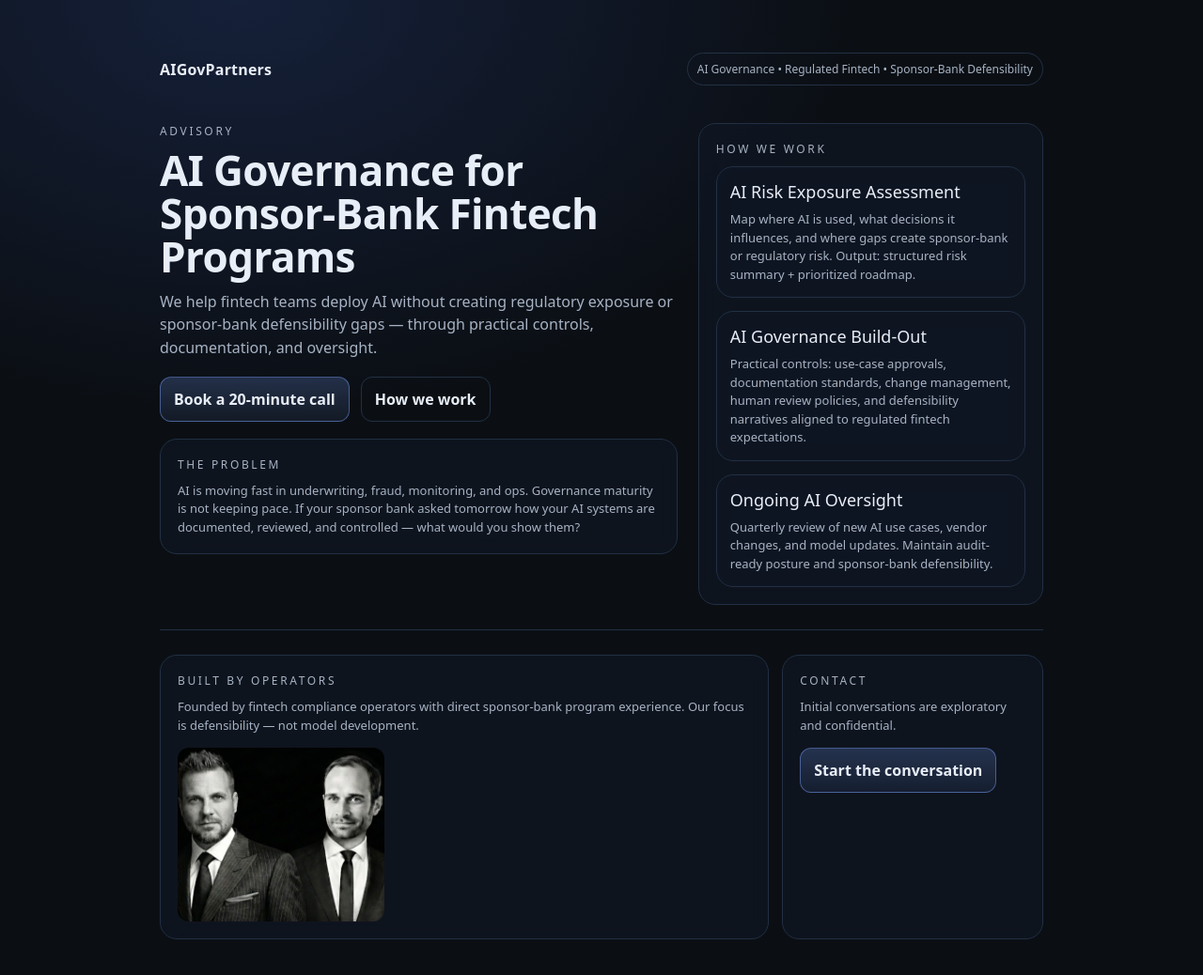
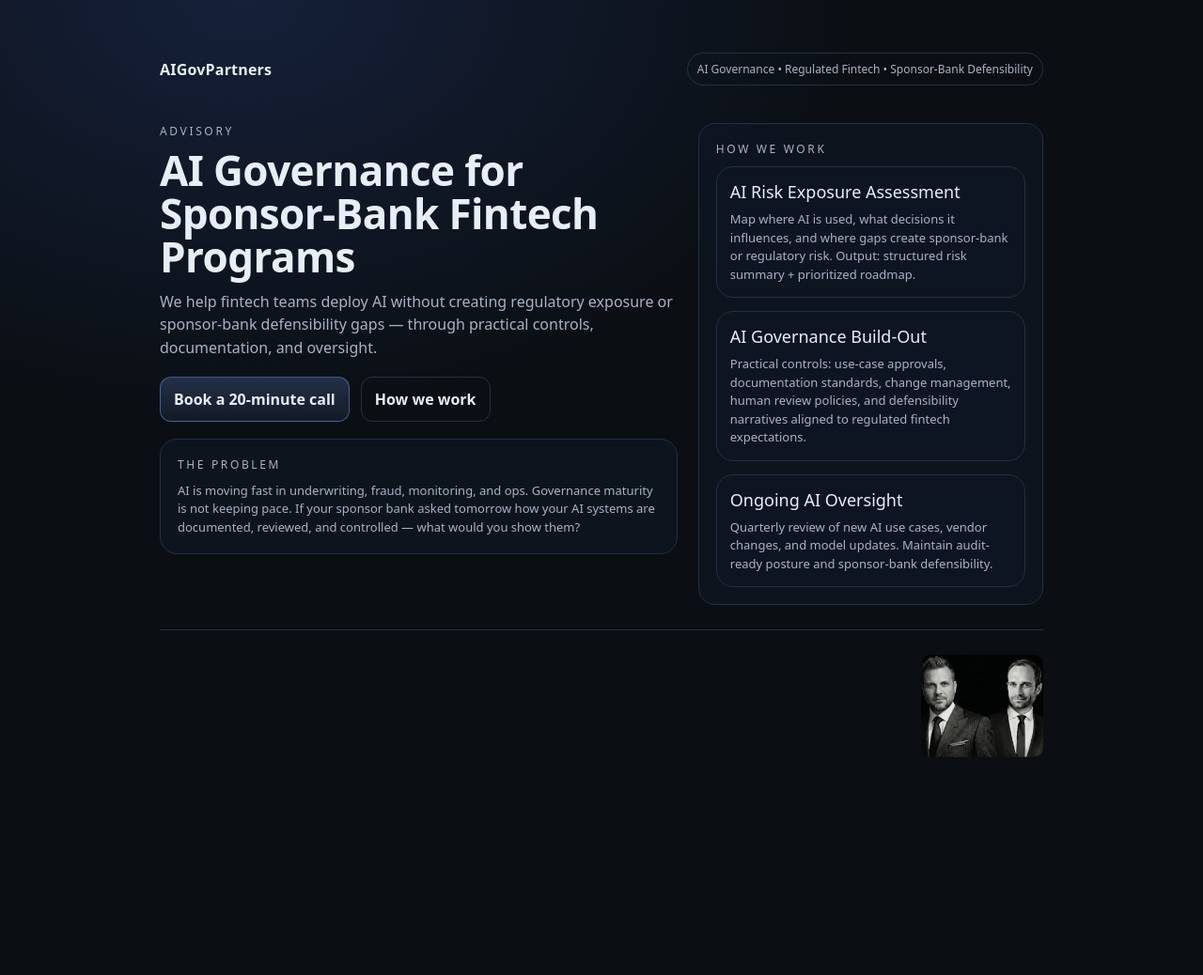
Before and after one commit to brewercrewer/aigovpartners, a plain HTML site: page index.html in a window 1280 px wide. Shown: the whole page at 94% size. After the commit the page ends 862 px from the top, so only its background shows below. Drawn offline with Linux system fonts and the light colour scheme.

Commit message:
Update index.html

```diff
--- a/index.html
+++ b/index.html
@@ -107,38 +107,8 @@
 
     <hr />
 
-<div style="display:grid; grid-template-columns: 1.4fr 0.6fr; gap:14px;">
-  <div class="card">
-    <div class="kicker">Built by operators</div>
-    <p class="small">
-      Founded by fintech compliance operators with direct sponsor-bank program experience.
-      Our focus is defensibility — not model development.
-    </p>
-
-    <div style="margin-top:14px;">
-      <img src="founders.png"
-           alt="AIGovPartners Founders"
-           style="max-width:220px; width:100%; border-radius:12px; display:block;">
-    </div>
-  </div>
-
-  <div class="card">
-    <div class="kicker">Contact</div>
-    <p class="small">
-      Initial conversations are exploratory and confidential.
-    </p>
-
-    <div style="margin-top:14px;">
-      <a class="btn primary"
-         href="mailto:hello@aigovpartners.com?subject=Intro%20Call%20%E2%80%94%20AIGovPartners">
-        Start the conversation
-      </a>
-    </div>
-  </div>
+<div style="display:flex; justify-content:flex-end; margin-top:10px;">
+  <img src="founders.png"
+       alt="AIGovPartners Founders"
+       style="max-width:130px; width:100%; border-radius:10px; opacity:0.9;">
 </div>
-
-<style>
-  @media (max-width: 860px){
-    .wrap > div[style*="grid-template-columns"] { grid-template-columns: 1fr !important; }
-  }
-</style>
```
